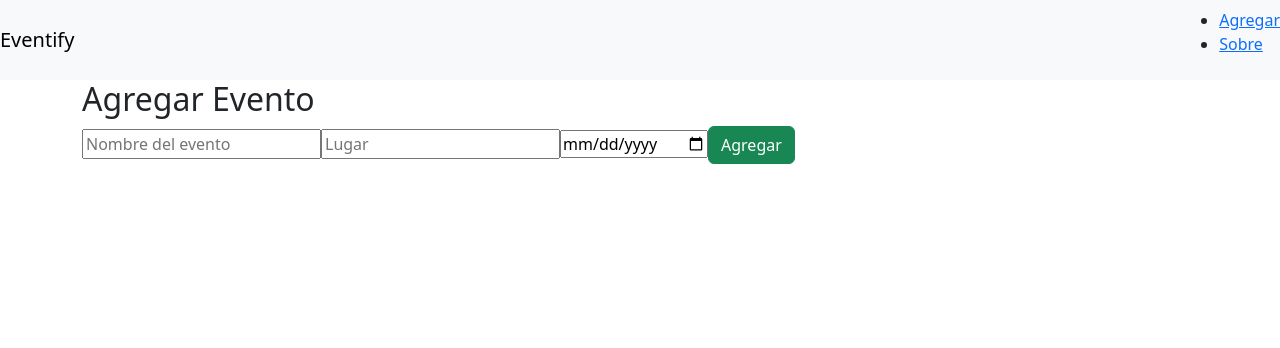
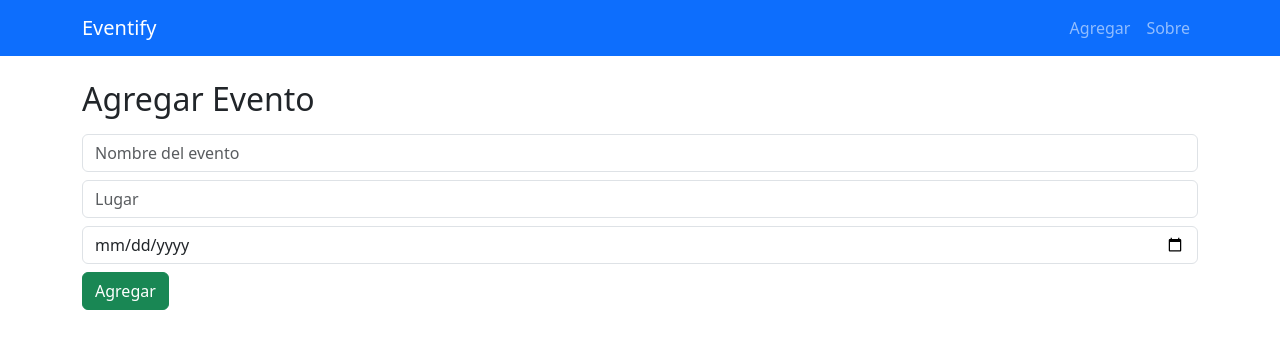
Before and after one commit to mjsalinas/PrimerExamenWeb, a React (Vite) app: page /agregar in a window 1280 px wide. Shown: the top 348 px of the page. Built offline with nearby package versions, Linux system fonts and the light colour scheme.

Commit message:
Aplicando estilos con bootstrap al navbar

```diff
--- a/public/index.html
+++ b/public/index.html
@@ -9,4 +9,7 @@
   <div id="root"></div>
   <script type="module" src="../src/index.js"></script>
 </body>
+<script src="https://cdn.jsdelivr.net/npm/@popperjs/core@2/dist/umd/popper.min.js"></script>
+<script src="https://cdn.jsdelivr.net/npm/bootstrap@5.3.2/dist/js/bootstrap.min.js"></script>
+
 </html>
--- a/src/AgregarEvento.js
+++ b/src/AgregarEvento.js
@@ -26,9 +26,10 @@ function AgregarEvento() {
 
   return (
     <div className="container">
-      <h2>Agregar Evento</h2>
+      <h2 className="form-label mb-3">Agregar Evento</h2>
       <form onSubmit={enviarFormulario}>
         <input
+          className="form-control mb-2"
           type="text"
           name="nombre"
           placeholder="Nombre del evento"
@@ -36,6 +37,7 @@ function AgregarEvento() {
           onChange={handleOnChange}
         />
         <input
+          className="form-control mb-2"
           type="text"
           name="lugar"
           placeholder="Lugar"
@@ -43,6 +45,7 @@ function AgregarEvento() {
           onChange={handleOnChange}
         />
         <input
+          className="form-control mb-2"
           type="date"
           name="fecha"
           placeholder="Fecha"
--- a/src/App.js
+++ b/src/App.js
@@ -9,12 +9,24 @@ function App() {
   return (
     <BrowserRouter>
       <div>
-        <nav className="navbar navbar-light bg-light">
-          <a className="navbar-brand" href="/">Eventify</a>
-          <ul>
-            <li><a href="/agregar">Agregar</a></li>
-            <li><a href="/sobre">Sobre</a></li>
-          </ul>
+        <nav className="navbar navbar-expand-lg navbar-dark bg-primary mb-4">
+          <div className="container">
+            <a className="navbar-brand" href="/">Eventify</a>
+            <button className="navbar-toggler" type="button" data-bs-toggle="collapse" data-bs-target="#navbarNav"
+              aria-controls="navbarNav" aria-expanded="false" aria-label="Toggle navigation">
+              <span className="navbar-toggler-icon"></span>
+            </button>
+            <div className="collapse navbar-collapse" id="navbarNav">
+              <ul className="navbar-nav ms-auto">
+                <li className="nav-item">
+                  <a className="nav-link" href="/agregar">Agregar</a>
+                </li>
+                <li className="nav-item">
+                  <a className="nav-link" href="/sobre">Sobre</a>
+                </li>
+              </ul>
+            </div>
+          </div>
         </nav>
         <Routes>
           <Route path="/" element={<Inicio />} />
--- a/src/Inicio.js
+++ b/src/Inicio.js
@@ -1,4 +1,5 @@
 import React, { useState } from "react";
+import ListaEventos from "./ListaEventos";
 
 function Inicio() {
   const [eventos] = useState([
@@ -9,13 +10,7 @@ function Inicio() {
   return (
     <div className="container">
       <h2>Eventos Disponibles</h2>
-      <ul>
-        {eventos.map((evento, idx) => (
-          <li key={idx}>
-            <strong>{evento.nombre}</strong> - {evento.lugar} - {evento.fecha}
-          </li>
-        ))}
-      </ul>
+      <ListaEventos eventos={eventos} />
     </div>
   );
 }
--- /dev/null
+++ b/src/ListaEventos.js
@@ -0,0 +1,18 @@
+import React from "react";
+
+function ListaEventos({ eventos }) {
+  if (!eventos || eventos.length === 0) {
+    return <p>No hay eventos disponibles.</p>;
+  }
+  return (
+    <ul>
+      {eventos.map((evento, idx) => (
+        <li key={idx}>
+          <strong>{evento.nombre}</strong> - {evento.lugar} - {evento.fecha}
+        </li>
+      ))}
+    </ul>
+  );
+}
+
+export default ListaEventos;
```
Also changed, not shown: 1 other file (tests, documents, lock files or other folders).
